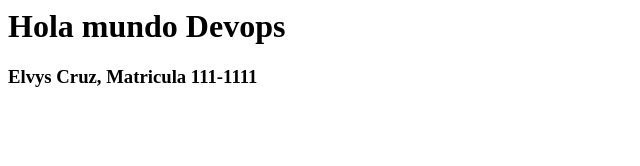
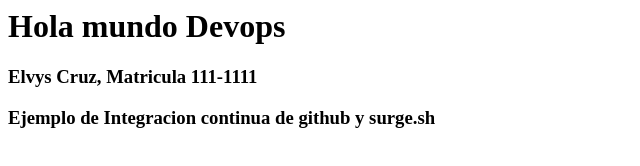
Before and after one commit to elvyscruz/practicasurge, a website: page index.html in a window 1280 px wide. Shown: the whole page, without its empty margins (0-640 px from the left). Drawn offline with Linux system fonts and the light colour scheme.

Commit message:
se agrego titulo

```diff
--- a/index.html
+++ b/index.html
@@ -1,2 +1,3 @@
 <h1>Hola mundo Devops</h1>
 <h3> Elvys Cruz, Matricula 111-1111 </h3>
+<h3> Ejemplo de Integracion continua de github y surge.sh</h3>
```
